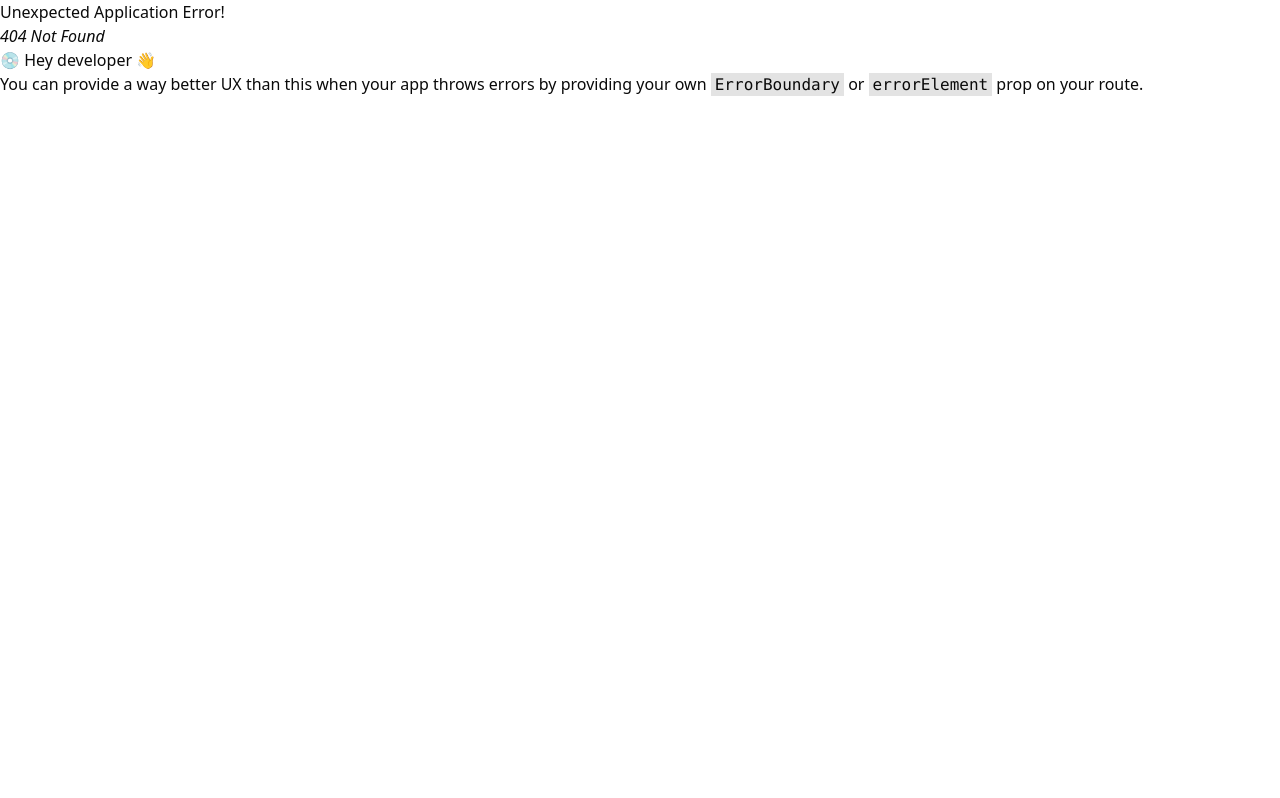
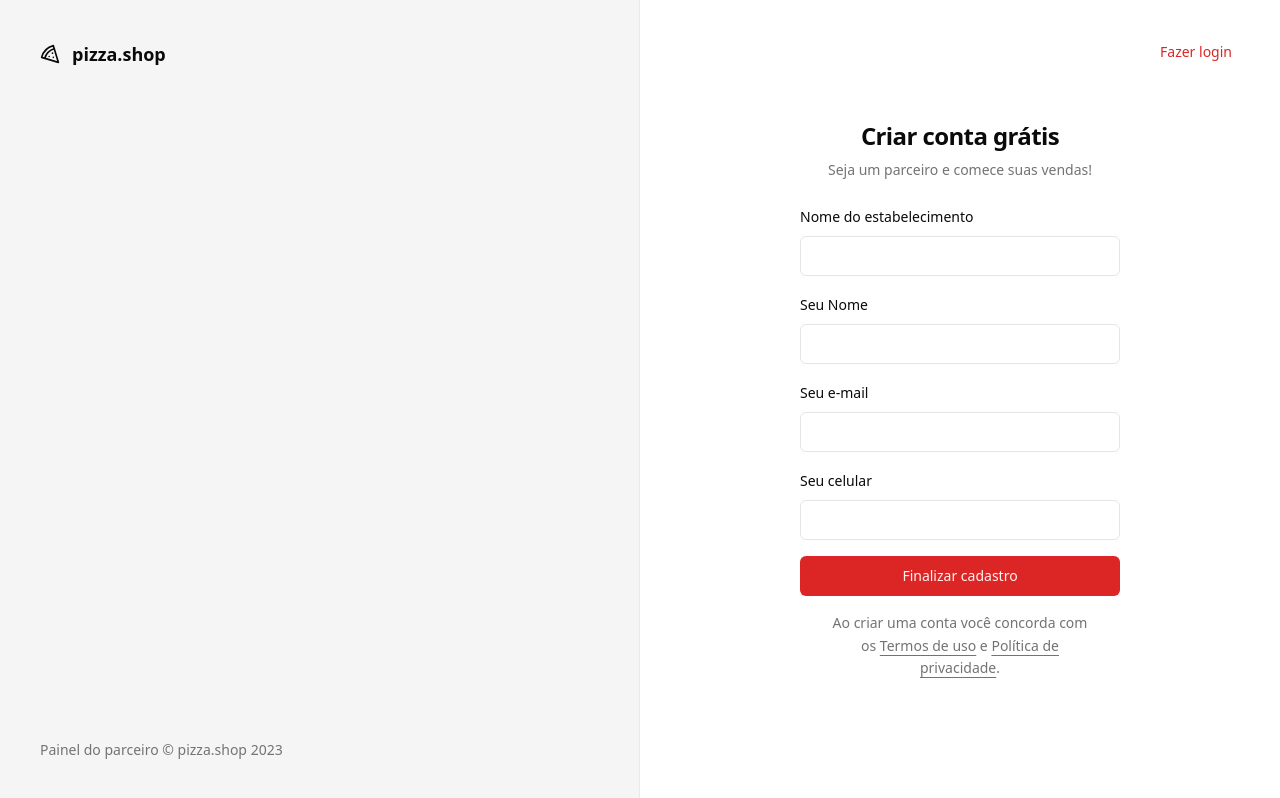
Before and after one commit to PedroZich22/pizzashop-web, a React (Vite) app: page /sign-up in a window 1280 px wide. Before the commit this address had no page. Built offline with nearby package versions, Linux system fonts and the light colour scheme.

Commit message:
feat: sign-up page

```diff
--- a/src/pages/_layouts/auth.tsx
+++ b/src/pages/_layouts/auth.tsx
@@ -14,7 +14,7 @@
         </footer>
       </div>
 
-      <div className="flex flex-col items-center justify-center">
+      <div className="relative flex flex-col items-center justify-center">
         <Outlet />
       </div>
     </div>
--- a/src/pages/auth/sign-in.tsx
+++ b/src/pages/auth/sign-in.tsx
@@ -1,6 +1,7 @@
 import { zodResolver } from '@hookform/resolvers/zod'
 import { Helmet } from 'react-helmet-async'
 import { useForm } from 'react-hook-form'
+import { Link } from 'react-router-dom'
 import { toast } from 'sonner'
 import { z } from 'zod'
 
@@ -38,6 +39,10 @@
     <>
       <Helmet title="Login" />
       <div className="p-8">
+        <Button asChild variant="link" className="absolute right-8 top-8">
+          <Link to="/sign-up">Novo estabelecimento? Crie uma conta</Link>
+        </Button>
+
         <div className="flex w-[320px] flex-col justify-center gap-6">
           <div className="flex flex-col gap-2 text-center">
             <h1 className="text-2xl font-semibold tracking-tight">
--- /dev/null
+++ b/src/pages/auth/sign-up.tsx
@@ -0,0 +1,114 @@
+import { zodResolver } from '@hookform/resolvers/zod'
+import { register } from 'module'
+import { Helmet } from 'react-helmet-async'
+import { useForm } from 'react-hook-form'
+import { Link, useNavigate } from 'react-router-dom'
+import { toast } from 'sonner'
+import { z } from 'zod'
+
+import { Button } from '@/components/ui/button'
+import { Input } from '@/components/ui/input'
+import { Label } from '@/components/ui/label'
+
+const signUpForm = z.object({
+  restaurantName: z.string(),
+  managerName: z.string(),
+  phone: z.string(),
+  email: z.string().email(),
+})
+
+type SignUpForm = z.infer<typeof signUpForm>
+
+export function SignUp() {
+  const navigate = useNavigate()
+  const {
+    register,
+    handleSubmit,
+    formState: { isSubmitting },
+  } = useForm<SignUpForm>({
+    resolver: zodResolver(signUpForm),
+  })
+
+  function handleSignUp(data: SignUpForm) {
+    try {
+      console.log(data)
+
+      toast.success('Restaurante cadastrado com sucesso!', {
+        action: {
+          label: 'Login',
+          onClick: () => navigate('/sign-in'),
+        },
+      })
+    } catch {
+      toast.error('Erro ao criar conta!')
+    }
+  }
+
+  return (
+    <>
+      <Helmet title="Cadastro" />
+      <div className="p-8">
+        <Button asChild variant="link" className="absolute right-8 top-8">
+          <Link to="/sign-in">Fazer login</Link>
+        </Button>
+
+        <div className="flex w-[320px] flex-col justify-center gap-6">
+          <div className="flex flex-col gap-2 text-center">
+            <h1 className="text-2xl font-semibold tracking-tight">
+              Criar conta grátis
+            </h1>
+            <p className="text-sm text-muted-foreground">
+              Seja um parceiro e comece suas vendas!
+            </p>
+          </div>
+
+          <form className="space-y-4" onSubmit={handleSubmit(handleSignUp)}>
+            <div className="space-y-2">
+              <Label htmlFor="restaurantName">Nome do estabelecimento</Label>
+              <Input
+                id="restaurantName"
+                type="text"
+                {...register('restaurantName')}
+              />
+            </div>
+
+            <div className="space-y-2">
+              <Label htmlFor="managerName">Seu Nome</Label>
+              <Input
+                id="managerName"
+                type="text"
+                {...register('managerName')}
+              />
+            </div>
+
+            <div className="space-y-2">
+              <Label htmlFor="email">Seu e-mail</Label>
+              <Input id="email" type="email" {...register('email')} />
+            </div>
+
+            <div className="space-y-2">
+              <Label htmlFor="phone">Seu celular</Label>
+              <Input id="phone" type="tel" {...register('phone')} />
+            </div>
+
+            <Button disabled={isSubmitting} type="submit" className="w-full">
+              Finalizar cadastro
+            </Button>
+
+            <p className="px-6 text-center text-sm leading-relaxed text-muted-foreground">
+              Ao criar uma conta você concorda com os{' '}
+              <a href="" className="underline underline-offset-4">
+                Termos de uso
+              </a>{' '}
+              e{' '}
+              <a href="" className="underline underline-offset-4">
+                Política de privacidade
+              </a>
+              .
+            </p>
+          </form>
+        </div>
+      </div>
+    </>
+  )
+}
--- a/src/routes.tsx
+++ b/src/routes.tsx
@@ -4,6 +4,7 @@
 import { AuthLayout } from './pages/_layouts/auth'
 import { Dashboard } from './pages/app/dashboard'
 import { SignIn } from './pages/auth/sign-in'
+import { SignUp } from './pages/auth/sign-up'
 
 export const router = createBrowserRouter([
   {
@@ -24,6 +25,10 @@
         path: '/sign-in',
         element: <SignIn />,
       },
+      {
+        path: '/sign-up',
+        element: <SignUp />,
+      },
     ],
   },
 ])
```
Also changed, not shown: src/components/ui/button.tsx (+21 -21 lines).
